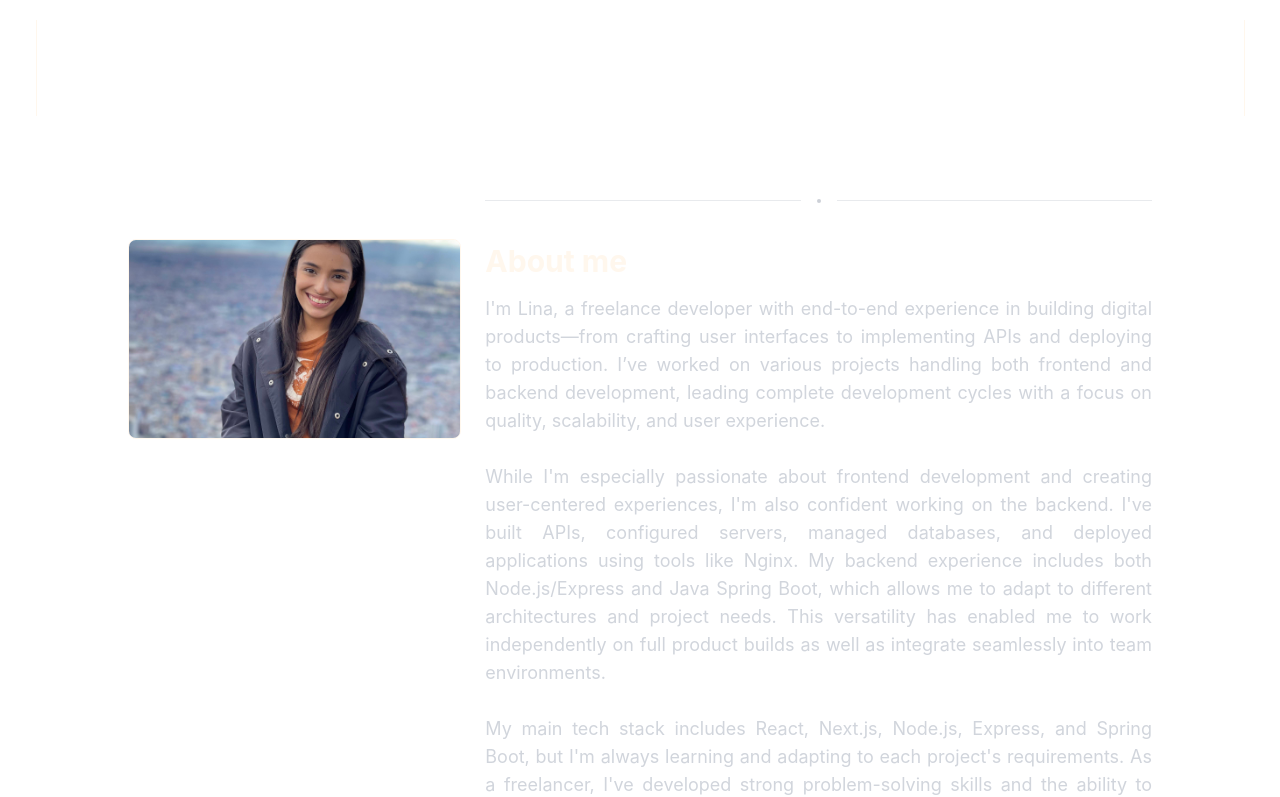
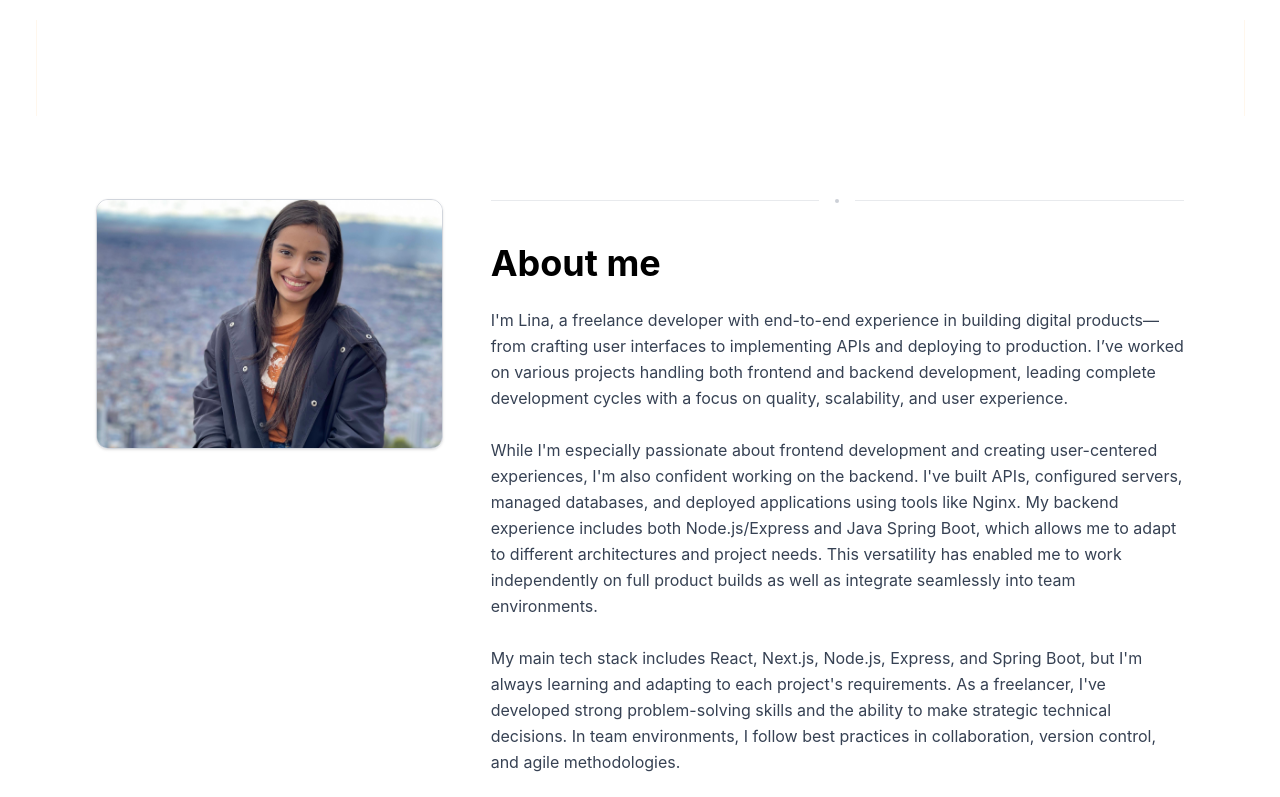
Before and after one commit to LinaMariaV/lina-portafolio, a Next.js app: page / in a window 1280 px wide. Shown: the part 664-1461 px from the top of the page. Built offline with nearby package versions, Linux system fonts and the light colour scheme.

Commit message:
Refactor About component styles for improved layout and aesthetics

```diff
--- a/src/components/about/about.tsx
+++ b/src/components/about/about.tsx
@@ -6,11 +6,11 @@ export default function About() {
   return (
     <div
       id="about"
-      className="w-full max-w-6xl px-16 pb-10 pt-5 sm:pt-20 font-[family-name:var(--font-inter)]"
+      className="w-full max-w-6xl px-6 sm:px-8 pb-10 pt-5 sm:pt-20"
     >
-      <div className="flex flex-col sm:flex-row items-top text-center gap-6">
+      <div className="flex flex-col sm:flex-row items-start gap-8 sm:gap-12">
         <div className="w-full sm:w-1/3 flex justify-center">
-          <div className="relative w-full h-[200px] overflow-hidden rounded-lg border-1 text-indigo-500 border-orange-50  mt-10">
+          <div className="relative w-full h-[250px] overflow-hidden rounded-xl border border-gray-300 dark:border-gray-700 shadow-sm hover:shadow-md transition-shadow">
             <Image
               src={faceimage}
               alt="Lina Villalba"
@@ -20,14 +20,14 @@ export default function About() {
           </div>
         </div>
 
-        <div className="w-full sm:w-2/3 text-center">
+        <div className="w-full sm:w-2/3">
           <Separator />
 
-          <h1 className="text-3xl  text-left font-bold text-orange-50 mb-4">
+          <h2 className="text-4xl font-bold text-black dark:text-white mb-6">
             About me
-          </h1>
-          <div>
-            <p className="text-lg mb-8 text-gray-300 max-w-3xl mx-auto text-justify">
+          </h2>
+          <div className="space-y-4">
+            <p className="text-base text-gray-700 dark:text-gray-300 leading-relaxed">
               I&#39;m Lina, a freelance developer with end-to-end experience in
               building digital products—from crafting user interfaces to
               implementing APIs and deploying to production. I’ve worked on
```
